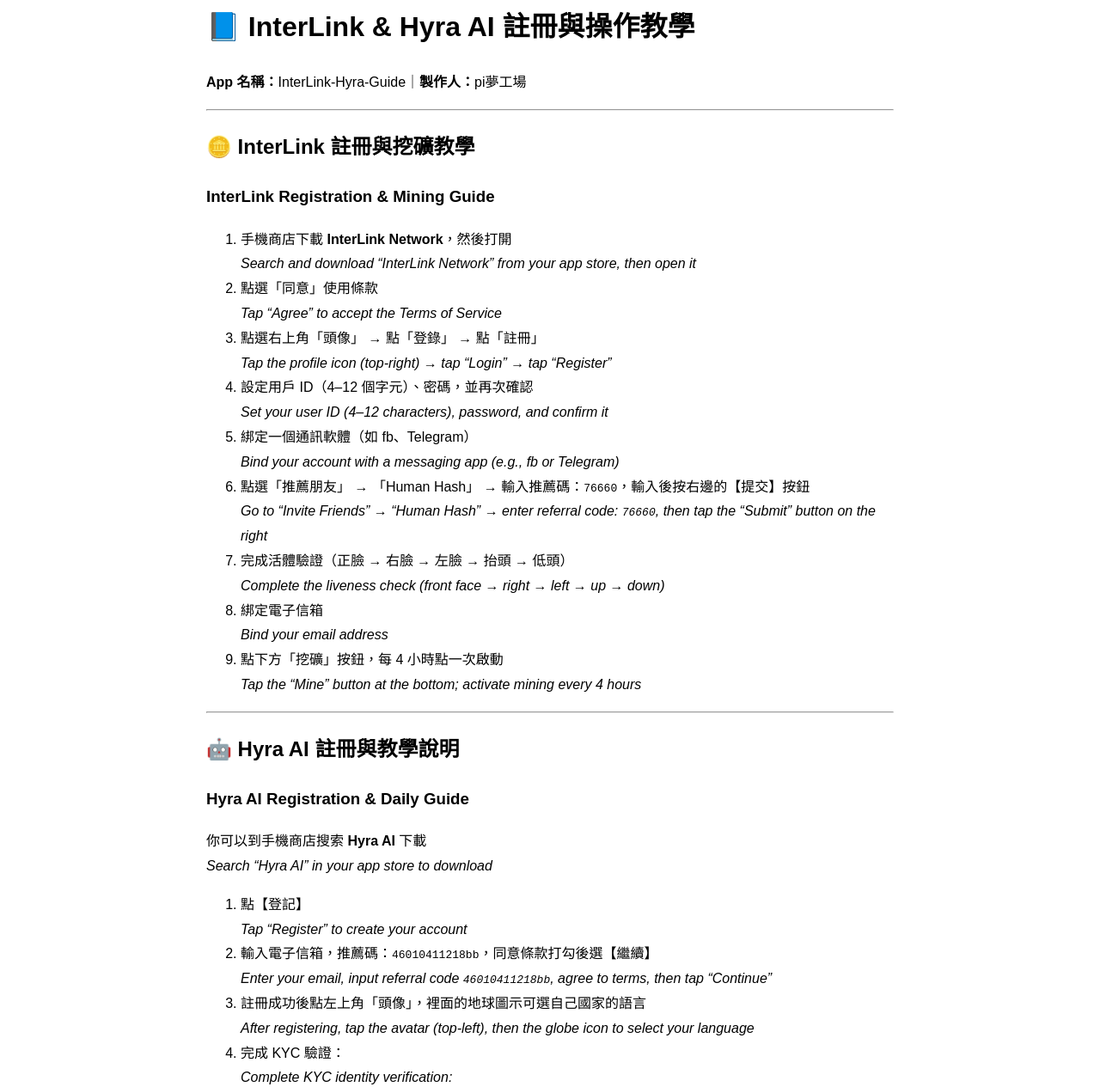
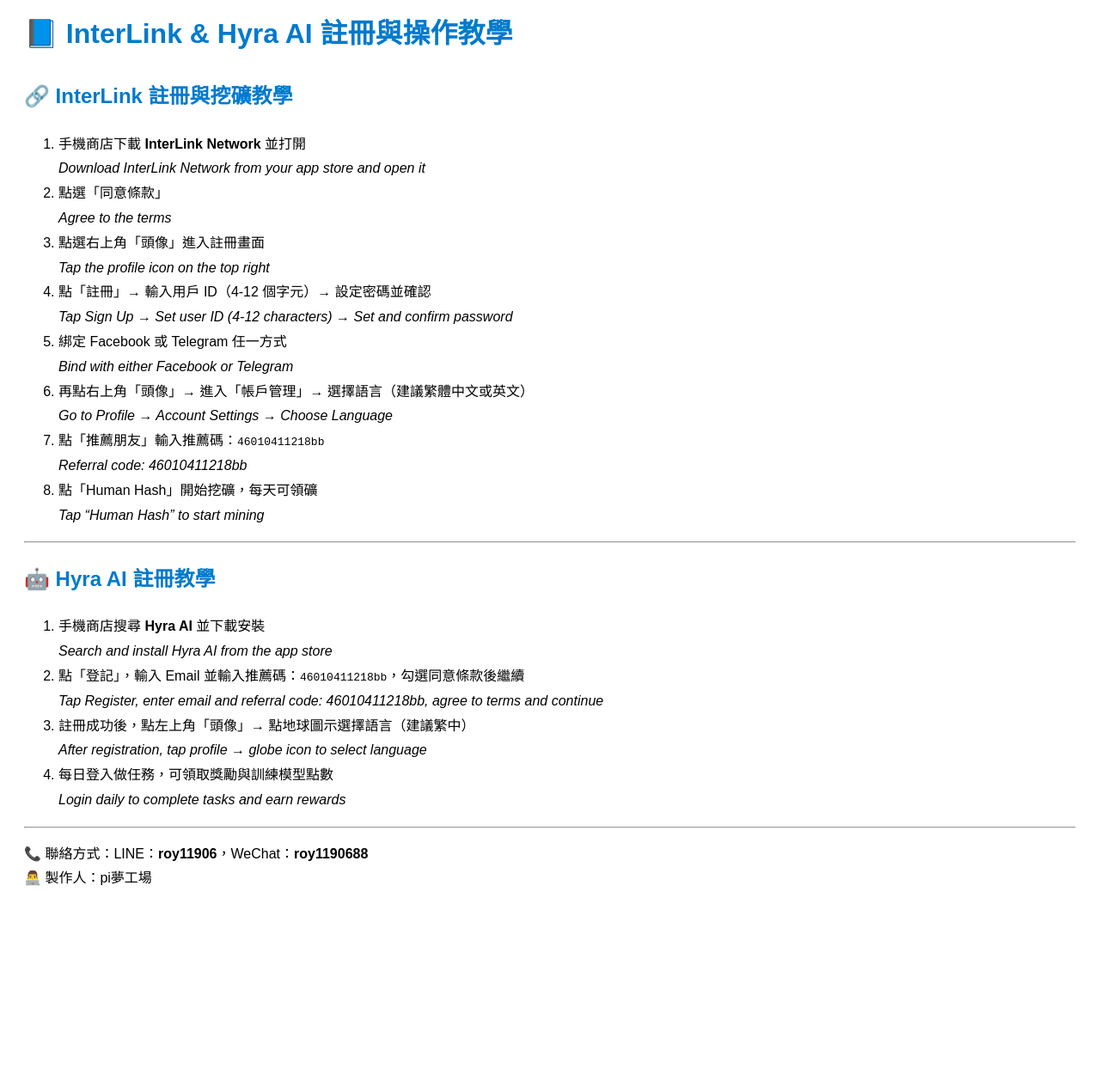
Before and after one commit to roy11906/interlink-hyra-guide, a plain HTML site: page Add index.html in a window 1280 px wide. Shown: the part 38-1303 px from the top of the page at 86% size. After the commit the page ends 1119 px from the top, so only its background shows below. Drawn offline with Linux system fonts and the light colour scheme.

Commit message:
Update Add index.html

```diff
--- a/Add index.html
+++ b/Add index.html
@@ -2,61 +2,47 @@
 <html lang="zh-Hant">
 <head>
   <meta charset="UTF-8">
-    <title>InterLink-Hyra-Guide</title>
-    <meta name="viewport" content="width=device-width, initial-scale=1">
+  <title>InterLink & Hyra AI 註冊教學</title>
+  <meta name="viewport" content="width=device-width, initial-scale=1.0">
+  <style>
+    body {
+      font-family: sans-serif;
+      line-height: 1.8;
+      padding: 20px;
+    }
+    h1, h2 {
+      color: #007acc;
+    }
+  </style>
 </head>
-<body style="font-family: sans-serif; line-height: 1.8; padding: 20px; max-width: 800px; margin: auto;">
+<body>
+  <h1>📘 InterLink & Hyra AI 註冊與操作教學</h1>
 
-<h1>📘 InterLink & Hyra AI 註冊與操作教學</h1>
-<p><strong>App 名稱：</strong>InterLink-Hyra-Guide｜<strong>製作人：</strong>pi夢工場</p>
-
-<hr>
-
-<h2>🪙 InterLink 註冊與挖礦教學</h2>
-<h3>InterLink Registration & Mining Guide</h3>
+  <h2>🔗 InterLink 註冊與挖礦教學</h2>
   <ol>
-<li>手機商店下載 <strong>InterLink Network</strong>，然後打開<br><em>Search and download “InterLink Network” from your app store, then open it</em></li>
-<li>點選「同意」使用條款<br><em>Tap “Agree” to accept the Terms of Service</em></li>
-<li>點選右上角「頭像」 → 點「登錄」 → 點「註冊」<br><em>Tap the profile icon (top-right) → tap “Login” → tap “Register”</em></li>
-<li>設定用戶 ID（4–12 個字元）、密碼，並再次確認<br><em>Set your user ID (4–12 characters), password, and confirm it</em></li>
-<li>綁定一個通訊軟體（如 fb、Telegram）<br><em>Bind your account with a messaging app (e.g., fb or Telegram)</em></li>
-<li>點選「推薦朋友」 → 「Human Hash」 → 輸入推薦碼：<code>76660</code>，輸入後按右邊的【提交】按鈕<br><em>Go to “Invite Friends” → “Human Hash” → enter referral code: <code>76660</code>, then tap the “Submit” button on the right</em></li>
-<li>完成活體驗證（正臉 → 右臉 → 左臉 → 抬頭 → 低頭）<br><em>Complete the liveness check (front face → right → left → up → down)</em></li>
-<li>綁定電子信箱<br><em>Bind your email address</em></li>
-<li>點下方「挖礦」按鈕，每 4 小時點一次啟動<br><em>Tap the “Mine” button at the bottom; activate mining every 4 hours</em></li>
+    <li>手機商店下載 <strong>InterLink Network</strong> 並打開<br><em>Download InterLink Network from your app store and open it</em></li>
+    <li>點選「同意條款」<br><em>Agree to the terms</em></li>
+    <li>點選右上角「頭像」進入註冊畫面<br><em>Tap the profile icon on the top right</em></li>
+    <li>點「註冊」→ 輸入用戶 ID（4-12 個字元）→ 設定密碼並確認<br><em>Tap Sign Up → Set user ID (4-12 characters) → Set and confirm password</em></li>
+    <li>綁定 Facebook 或 Telegram 任一方式<br><em>Bind with either Facebook or Telegram</em></li>
+    <li>再點右上角「頭像」→ 進入「帳戶管理」→ 選擇語言（建議繁體中文或英文）<br><em>Go to Profile → Account Settings → Choose Language</em></li>
+    <li>點「推薦朋友」輸入推薦碼：<code>46010411218bb</code><br><em>Referral code: 46010411218bb</em></li>
+    <li>點「Human Hash」開始挖礦，每天可領礦<br><em>Tap “Human Hash” to start mining</em></li>
   </ol>
 
   <hr>
 
-<h2>🤖 Hyra AI 註冊與教學說明</h2>
-<h3>Hyra AI Registration & Daily Guide</h3>
-<p>你可以到手機商店搜索 <strong>Hyra AI</strong> 下載<br><em>Search “Hyra AI” in your app store to download</em></p>
+  <h2>🤖 Hyra AI 註冊教學</h2>
   <ol>
-<li>點【登記】<br><em>Tap “Register” to create your account</em></li>
-<li>輸入電子信箱，推薦碼：<code>46010411218bb</code>，同意條款打勾後選【繼續】<br><em>Enter your email, input referral code <code>46010411218bb</code>, agree to terms, then tap “Continue”</em></li>
-<li>註冊成功後點左上角「頭像」，裡面的地球圖示可選自己國家的語言<br><em>After registering, tap the avatar (top-left), then the globe icon to select your language</em></li>
-<li>完成 KYC 驗證：<br><em>Complete KYC identity verification:</em>
-    <ul>
-        <li>點「頭像」或首頁的任務 → KYC<br><em>Go to avatar or homepage “Tasks” → KYC</em></li>
-        <li>輸入本名、出生年月，選擇自己國家<br><em>Enter your real name, birth date, and country</em></li>
-        <li>選擇驗證類型（身份證、護照或駕照）<br><em>Choose document type: ID card, passport, or driver’s license</em></li>
-        <li>拍攝正反面，清楚、四角入鏡<br><em>Take clear front/back photos with all corners visible</em></li>
-        <li>自拍驗證（臉對圓圈）：正面 → 轉左臉 → 轉右臉<br><em>Face selfie: front → left → right</em></li>
-    </ul>
-</li>
-<li>完成電子信箱認證<br><em>Verify your email</em></li>
-<li>每 12 小時可點一次訓練模型；底下小模型可開自動，也能連接電腦或 Telegram 訓練<br><em>Every 12 hours, tap “Train Model”. You can enable auto-training or connect to PC/Telegram</em></li>
-<li>任務區每日簽到與追蹤官方帳號（點了可回來，30 分鐘後再去領獎）<br><em>Daily tasks include check-in and following official accounts (tap → return → claim reward after 30 minutes)</em></li>
+    <li>手機商店搜尋 <strong>Hyra AI</strong> 並下載安裝<br><em>Search and install Hyra AI from the app store</em></li>
+    <li>點「登記」，輸入 Email 並輸入推薦碼：<code>46010411218bb</code>，勾選同意條款後繼續<br><em>Tap Register, enter email and referral code: 46010411218bb, agree to terms and continue</em></li>
+    <li>註冊成功後，點左上角「頭像」→ 點地球圖示選擇語言（建議繁中）<br><em>After registration, tap profile → globe icon to select language</em></li>
+    <li>每日登入做任務，可領取獎勵與訓練模型點數<br><em>Login daily to complete tasks and earn rewards</em></li>
   </ol>
 
   <hr>
 
-<h3>📩 聯絡方式｜Contact</h3>
-<p>
-LINE：<strong>roy11906</strong><br>
-WeChat：<strong>roy1190688</strong><br>
-製作人｜Created by：<strong>pi夢工場</strong>
-</p>
-
+  <p>📞 聯絡方式：LINE：<strong>roy11906</strong>，WeChat：<strong>roy1190688</strong><br>
+  👨‍💻 製作人：pi夢工場</p>
 </body>
 </html>
```
Lines whose indentation alone changed are shown as unchanged.
